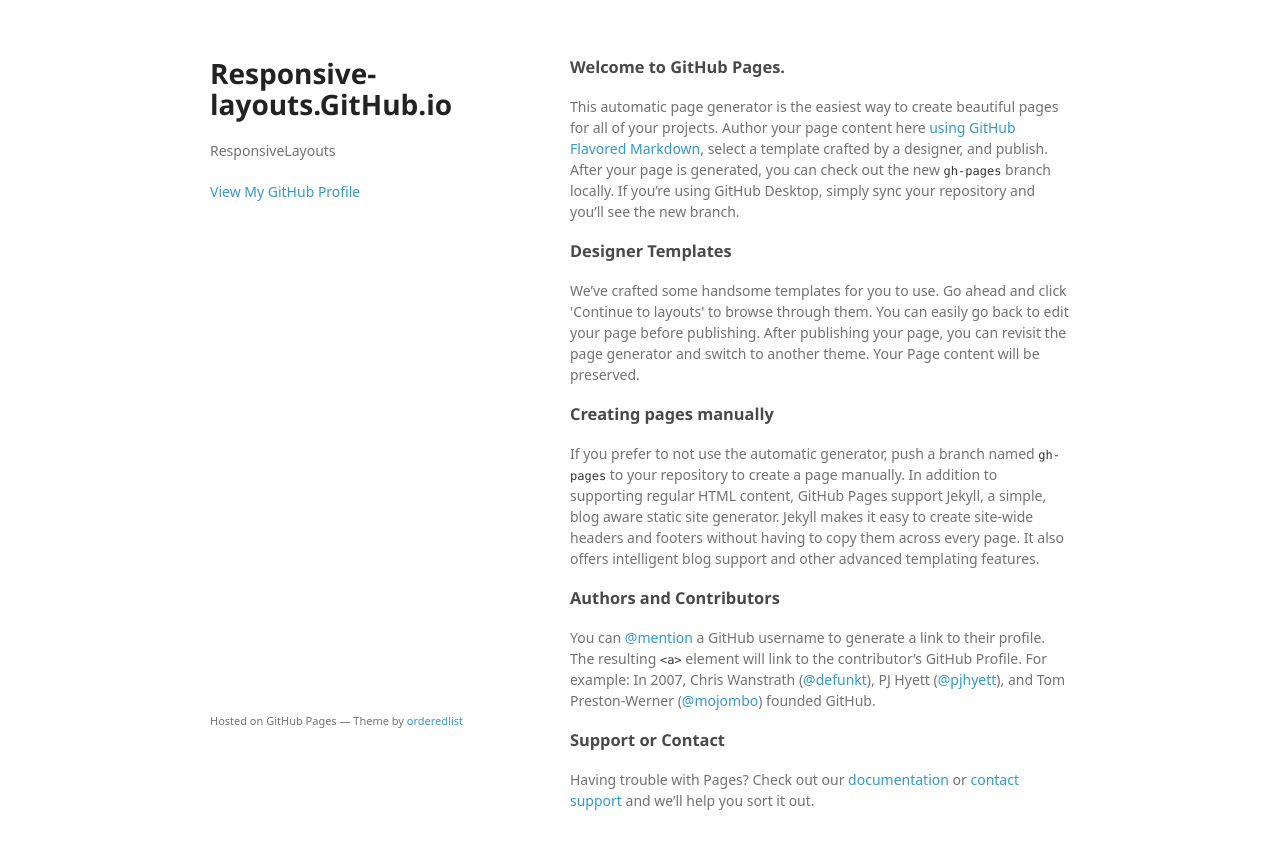
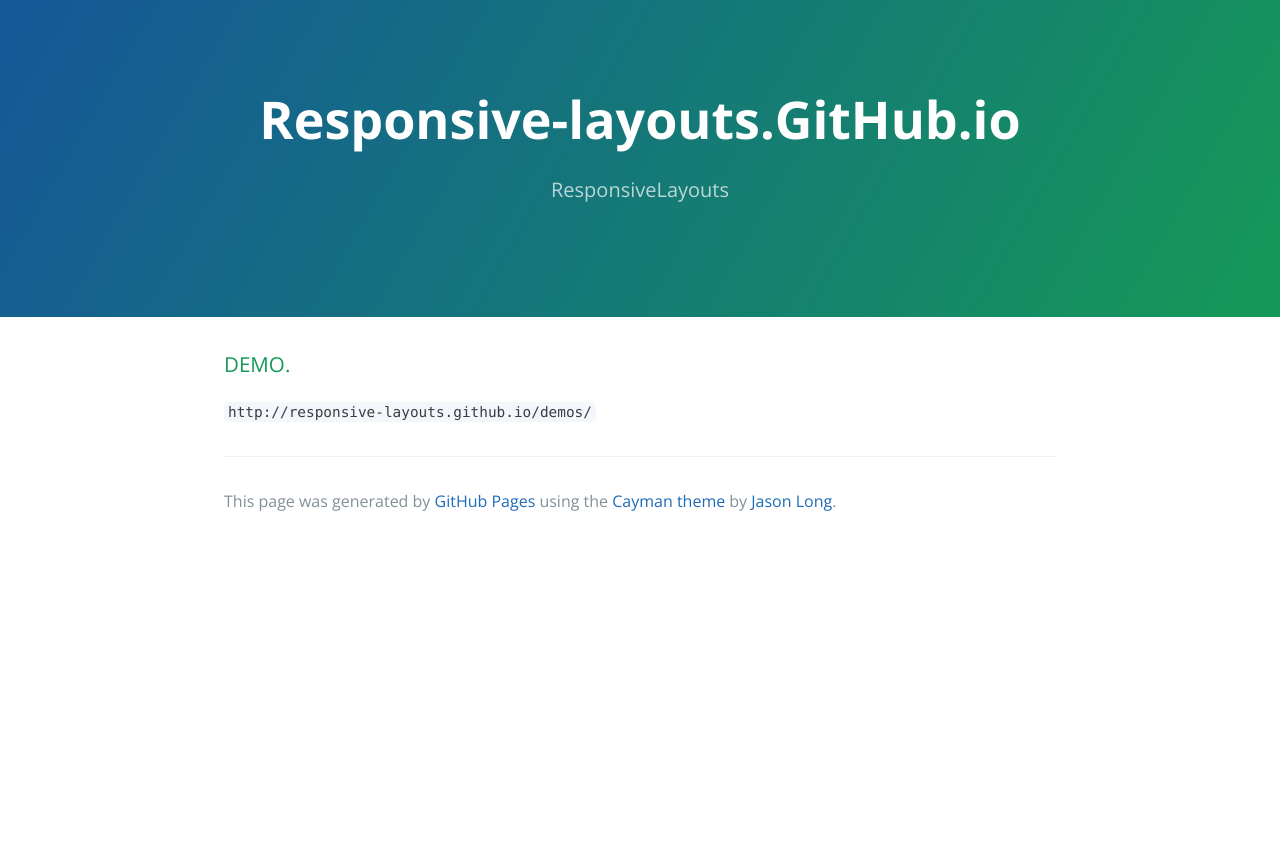
Before and after one commit to responsive-layouts/responsive-layouts.github.io, a plain HTML site: page index.html in a window 1280 px wide. After the commit the page ends 800 px from the top, so only its background shows below. Drawn offline with nearby package versions, Linux system fonts and the light colour scheme; a web font is replaced by a local one.

Commit message:
Replace master branch with page content via GitHub

```diff
--- a/index.html
+++ b/index.html
@@ -1,58 +1,33 @@
-<!doctype html>
-<html>
+<!DOCTYPE html>
+<html lang="en-us">
   <head>
-    <meta charset="utf-8">
-    <meta http-equiv="X-UA-Compatible" content="chrome=1">
+    <meta charset="UTF-8">
     <title>Responsive-layouts.GitHub.io by responsive-layouts</title>
-
-    <link rel="stylesheet" href="stylesheets/styles.css">
-    <link rel="stylesheet" href="stylesheets/github-light.css">
-    <meta name="viewport" content="width=device-width">
-    <!--[if lt IE 9]>
-    <script src="//html5shiv.googlecode.com/svn/trunk/html5.js"></script>
-    <![endif]-->
+    <meta name="viewport" content="width=device-width, initial-scale=1">
+    <link rel="stylesheet" type="text/css" href="stylesheets/normalize.css" media="screen">
+    <link href='https://fonts.googleapis.com/css?family=Open+Sans:400,700' rel='stylesheet' type='text/css'>
+    <link rel="stylesheet" type="text/css" href="stylesheets/stylesheet.css" media="screen">
+    <link rel="stylesheet" type="text/css" href="stylesheets/github-light.css" media="screen">
   </head>
   <body>
-    <div class="wrapper">
-      <header>
-        <h1>Responsive-layouts.GitHub.io</h1>
-        <p>ResponsiveLayouts</p>
+    <section class="page-header">
+      <h1 class="project-name">Responsive-layouts.GitHub.io</h1>
+      <h2 class="project-tagline">ResponsiveLayouts</h2>
+    </section>
 
+    <section class="main-content">
+      <h3>
+<a id="demo" class="anchor" href="#demo" aria-hidden="true"><span class="octicon octicon-link"></span></a>DEMO.</h3>
 
-        <p class="view"><a href="https://github.com/responsive-layouts">View My GitHub Profile</a></p>
+<p><code>http://responsive-layouts.github.io/demos/</code></p>
 
-      </header>
-      <section>
-        <h3>
-<a id="welcome-to-github-pages" class="anchor" href="#welcome-to-github-pages" aria-hidden="true"><span class="octicon octicon-link"></span></a>Welcome to GitHub Pages.</h3>
+      <footer class="site-footer">
 
-<p>This automatic page generator is the easiest way to create beautiful pages for all of your projects. Author your page content here <a href="https://guides.github.com/features/mastering-markdown/">using GitHub Flavored Markdown</a>, select a template crafted by a designer, and publish. After your page is generated, you can check out the new <code>gh-pages</code> branch locally. If you’re using GitHub Desktop, simply sync your repository and you’ll see the new branch.</p>
+        <span class="site-footer-credits">This page was generated by <a href="https://pages.github.com">GitHub Pages</a> using the <a href="https://github.com/jasonlong/cayman-theme">Cayman theme</a> by <a href="https://twitter.com/jasonlong">Jason Long</a>.</span>
+      </footer>
 
-<h3>
-<a id="designer-templates" class="anchor" href="#designer-templates" aria-hidden="true"><span class="octicon octicon-link"></span></a>Designer Templates</h3>
+    </section>
 
-<p>We’ve crafted some handsome templates for you to use. Go ahead and click 'Continue to layouts' to browse through them. You can easily go back to edit your page before publishing. After publishing your page, you can revisit the page generator and switch to another theme. Your Page content will be preserved.</p>
-
-<h3>
-<a id="creating-pages-manually" class="anchor" href="#creating-pages-manually" aria-hidden="true"><span class="octicon octicon-link"></span></a>Creating pages manually</h3>
-
-<p>If you prefer to not use the automatic generator, push a branch named <code>gh-pages</code> to your repository to create a page manually. In addition to supporting regular HTML content, GitHub Pages support Jekyll, a simple, blog aware static site generator. Jekyll makes it easy to create site-wide headers and footers without having to copy them across every page. It also offers intelligent blog support and other advanced templating features.</p>
-
-<h3>
-<a id="authors-and-contributors" class="anchor" href="#authors-and-contributors" aria-hidden="true"><span class="octicon octicon-link"></span></a>Authors and Contributors</h3>
-
-<p>You can <a href="https://github.com/blog/821" class="user-mention">@mention</a> a GitHub username to generate a link to their profile. The resulting <code>&lt;a&gt;</code> element will link to the contributor’s GitHub Profile. For example: In 2007, Chris Wanstrath (<a href="https://github.com/defunkt" class="user-mention">@defunkt</a>), PJ Hyett (<a href="https://github.com/pjhyett" class="user-mention">@pjhyett</a>), and Tom Preston-Werner (<a href="https://github.com/mojombo" class="user-mention">@mojombo</a>) founded GitHub.</p>
-
-<h3>
-<a id="support-or-contact" class="anchor" href="#support-or-contact" aria-hidden="true"><span class="octicon octicon-link"></span></a>Support or Contact</h3>
-
-<p>Having trouble with Pages? Check out our <a href="https://help.github.com/pages">documentation</a> or <a href="https://github.com/contact">contact support</a> and we’ll help you sort it out.</p>
-      </section>
-      <footer>
-        <p><small>Hosted on GitHub Pages &mdash; Theme by <a href="https://github.com/orderedlist">orderedlist</a></small></p>
-      </footer>
-    </div>
-    <script src="javascripts/scale.fix.js"></script>
 
   </body>
 </html>
```
Also changed, not shown: params.json (+1 -1 lines).
